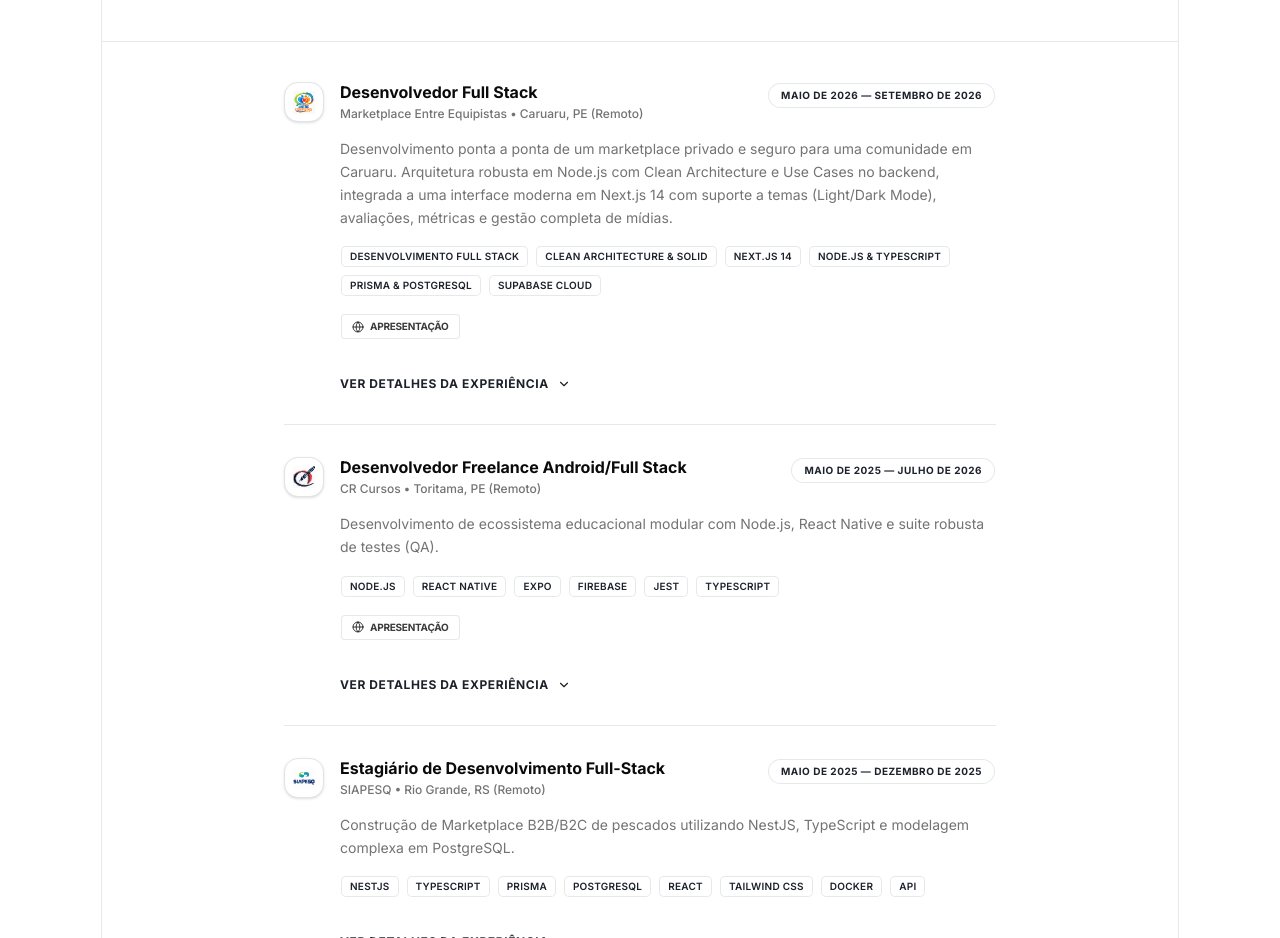
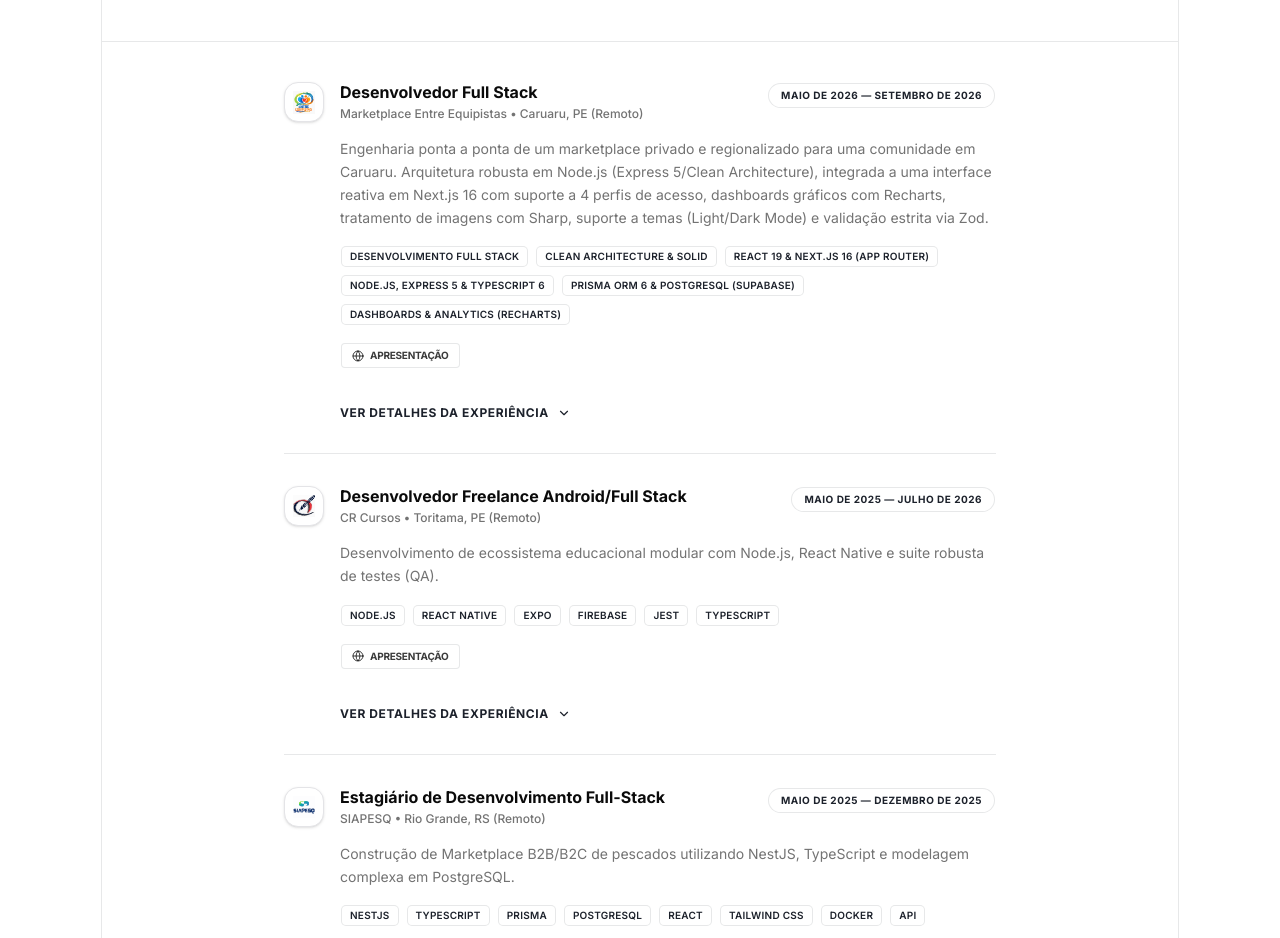
Before and after one commit to micaellimaj/portfolio, a Next.js app in the folder Typefolio-1.0.0/: page / in a window 1280 px wide. Shown: the part 3860-4798 px from the top of the page. Built offline with nearby package versions, Linux system fonts and the light colour scheme.

Commit message:
feat: atualização experiencia

```diff
--- a/Typefolio-1.0.0/src/app/components/home/experience/index.tsx
+++ b/Typefolio-1.0.0/src/app/components/home/experience/index.tsx
@@ -67,27 +67,27 @@ const Experience = () => {
             roles: [
                 "Desenvolvimento Full Stack",
                 "Clean Architecture & SOLID",
-                "Next.js 14",
-                "Node.js & TypeScript",
-                "Prisma & PostgreSQL",
-                "Supabase Cloud"
+                "React 19 & Next.js 16 (App Router)",
+                "Node.js, Express 5 & TypeScript 6",
+                "Prisma ORM 6 & PostgreSQL (Supabase)",
+                "Dashboards & Analytics (Recharts)"
             ],
-            shortSummary: "Desenvolvimento ponta a ponta de um marketplace privado e seguro para uma comunidade em Caruaru. Arquitetura robusta em Node.js com Clean Architecture e Use Cases no backend, integrada a uma interface moderna em Next.js 14 com suporte a temas (Light/Dark Mode), avaliações, métricas e gestão completa de mídias.",
+            shortSummary: "Engenharia ponta a ponta de um marketplace privado e regionalizado para uma comunidade em Caruaru. Arquitetura robusta em Node.js (Express 5/Clean Architecture), integrada a uma interface reativa em Next.js 16 com suporte a 4 perfis de acesso, dashboards gráficos com Recharts, tratamento de imagens com Sharp, suporte a temas (Light/Dark Mode) e validação estrita via Zod.",
             projectLinks: [
                 { label: "Apresentação", url: "https://market-place-entre-equipistas-visua.vercel.app/", icon: <Globe size={12} /> },
             ],
             fullDetails: {
-                situacao: "Necessidade de um ecossistema digital exclusivo, seguro e intuitivo para a comunidade de equipistas de um grupo religioso gerenciar, anunciar, comprar, avaliar e comercializar produtos, contando com painéis de controle restritos por perfil (comprador, vendedor e administrador).",
-                tarefa: "Responsável pelo design da arquitetura técnica backend, modelagem avançada do banco de dados relacional, implementação de serviços de mídia/storage, desenvolvimento da interface web responsiva com personalização visual (Light/Dark Mode) e integração desacoplada dos serviços.",
+                situacao: "Necessidade de um ecossistema digital exclusivo, seguro e intuitivo para a comunidade de equipistas gerenciar, anunciar, comprar, avaliar e comercializar produtos, contando com divisão regional por setores geográficos e painéis de controle restritos por perfil (Visitante, Equipista comprador/vendedor, Representante regional e Administrador global).",
+                tarefa: "Responsável pela engenharia full stack ponta a ponta: arquitetura técnica do backend RESTful, modelagem avançada do banco de dados relacional, dashboards gráficos de vendas e presença regional, otimização de mídias em memória, interface web responsiva com personalização visual (Light/Dark Mode) e integração desacoplada dos serviços.",
                 acoes: [
-                    "Arquitetura Backend & SOLID: Construção de uma API REST modular em Node.js e TypeScript com Clean Architecture, isolando as regras de negócio em Use Cases para os domínios de Auth, Users, Products, Favorites, Ratings, PurchasedProducts, SoldProducts, Addresses e Admin.",
-                    "Persistência & Mídia em Nuvem: Modelagem relacional no PostgreSQL via Prisma ORM com controle de versionamento por Migrations e hospedagem no Supabase, integrada ao Supabase Storage para gerenciamento dinâmico de fotos de perfil (avatar), capas e mídias de anúncios.",
-                    "Recursos do E-commerce & Reputação: Implementação de módulos completos para lista de favoritos, controle de produtos comprados e vendidos com consolidação de métricas financeiras, e sistema completo de qualificações com notas, comentários e estatísticas do vendedor.",
-                    "Segurança & Moderação: Proteção de endpoints via middlewares JWT (ensureAuthenticated.ts) e desenvolvimento de painel administrativo restrito para gestão de membros, ativação, suspensão e moderação do ecossistema.",
-                    "Interface Web & Suporte a Temas: Desenvolvimento do front-end em Next.js 14 (App Router) com Tailwind CSS, componentes Shadcn UI, suporte nativo a temas (Light/Dark Mode) e navegação reativa.",
-                    "Camada HTTP & Estado Global: Centralização das requisições REST em uma camada de Services desacoplada com Axios, gerenciamento de sessão via AuthContext e tipagem estática de ponta a ponta em TypeScript."
+                    "Arquitetura Backend & SOLID: Construção de uma API RESTful modular em Express 5 e TypeScript 6 com Clean Architecture e Use Cases, isolando os domínios de Auth, Users, Products, Favorites, Ratings, PurchasedProducts, SoldProducts, Addresses, Sectors, Representatives e Admin.",
+                    "Persistência & Mídia em Memória: Modelagem relacional no PostgreSQL via Prisma ORM 6 (Supabase) com Migrations, autenticação BcryptJS e pipeline de upload com interceptação/compressão de buffers de imagem via Sharp antes do salvamento no Supabase Storage.",
+                    "Dashboards Analíticos & Formulários: Construção de painéis com gráficos interativos em Recharts para métricas financeiras, volume de vendas e reputação, além de validação estrita de esquemas e DTOs via React Hook Form + Zod.",
+                    "Segurança & Controle Hierárquico: Autenticação baseada em JWT, middlewares globais de proteção (ensureAuthenticated.ts), WebSockets (ws) e painéis administrativos para moderação global de usuários e supervisão regional de membros por representantes.",
+                    "Interface Web & Suporte a Temas: Front-end reativo construído com React 19 e Next.js 16 (App Router), estilizado com Tailwind CSS 4, Radix UI, componentes Shadcn UI, corte interativo de foto de perfil/capa (react-easy-crop) e alternância de temas (Light/Dark Mode via next-themes).",
+                    "Camada HTTP & Estado Global: Centralização das requisições REST em uma camada de Services desacoplada com Axios, feedback em tempo real com Sonner/Toasts, gerenciamento de sessão via AuthContext e tipagem estática de ponta a ponta em TypeScript."
                 ],
-                resultados: "Plataforma e-commerce completa, estável e escalável entregue com sucesso, cobrindo todo o ciclo de vida da negociação e reputação dos membros com alto padrão de segurança, manutenibilidade e desacoplamento visual e estrutural."
+                resultados: "Plataforma e-commerce completa, altamente performática e resiliente entregue com sucesso, cobrindo todo o ciclo de vida da negociação, reputação e moderação com alto padrão de segurança, manutenibilidade e escalabilidade."
             }
         },
         {
```
